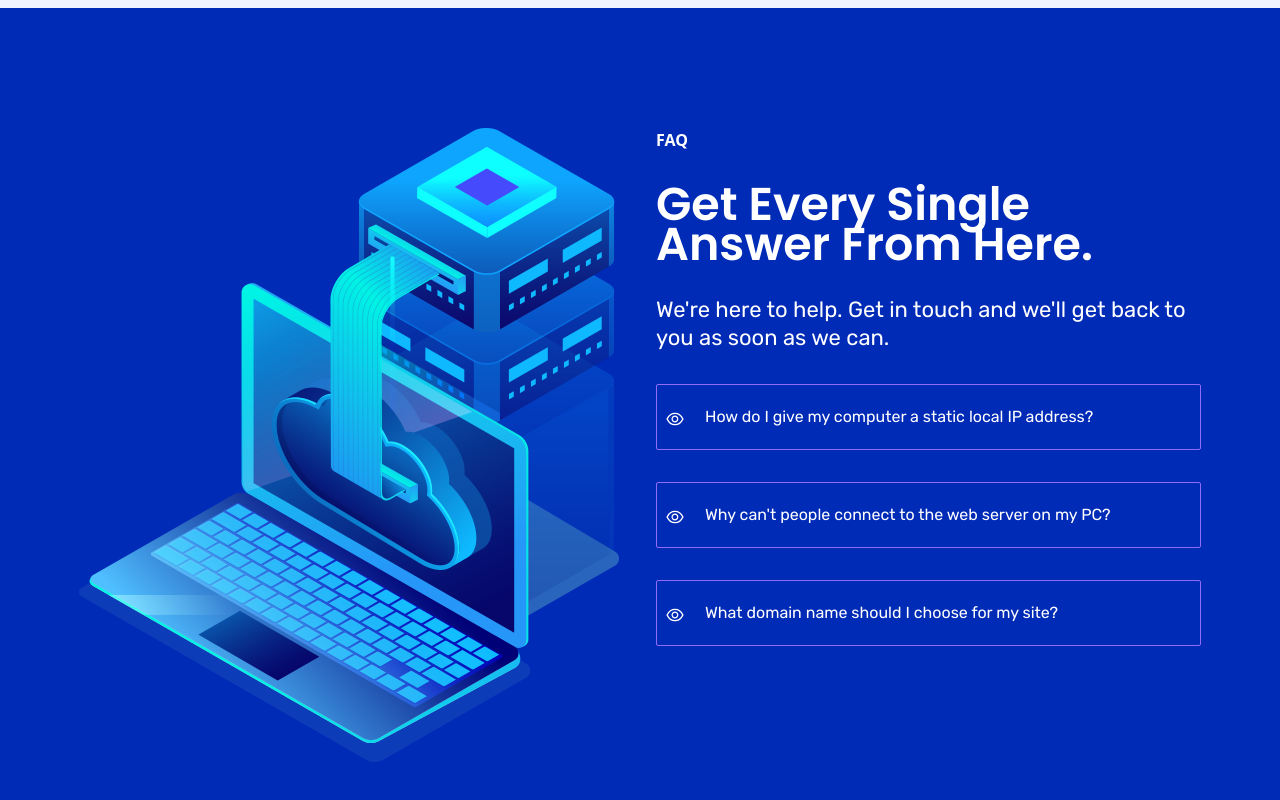
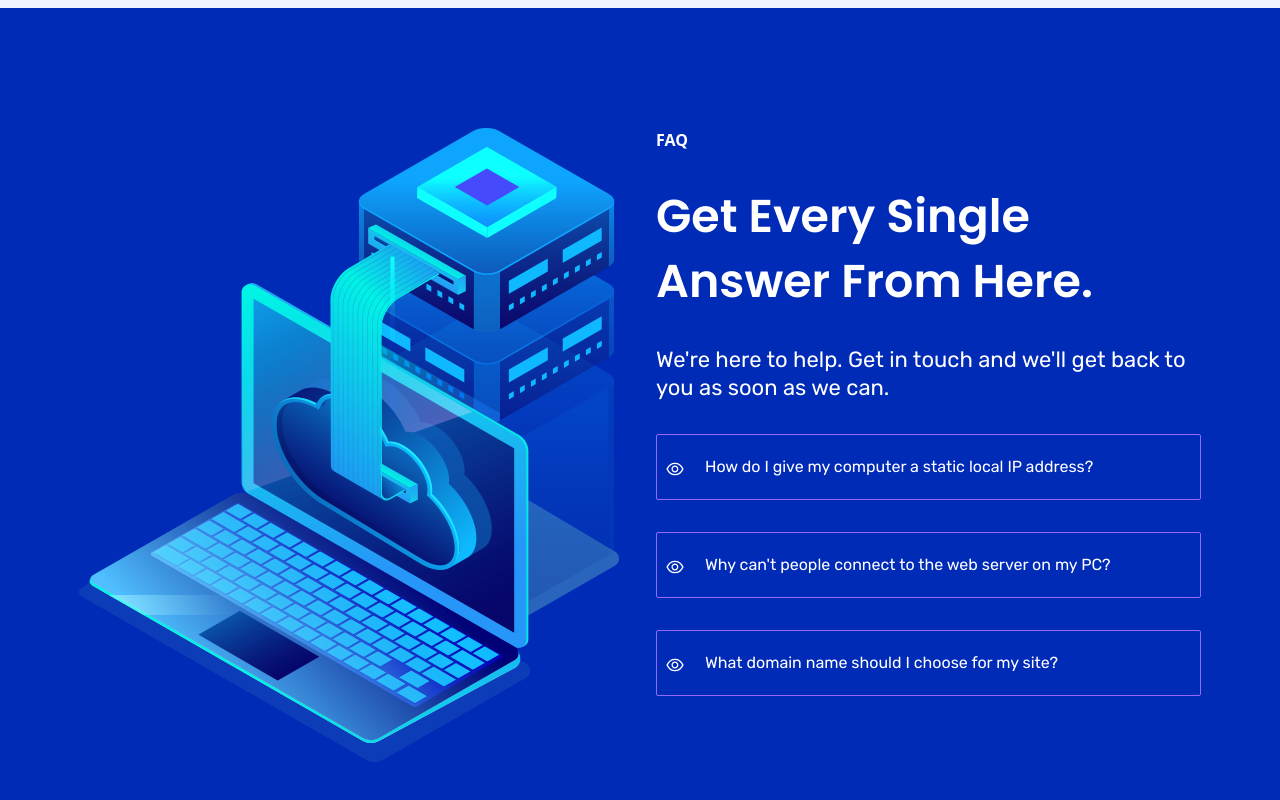
Before and after one commit to rakib-siddiki/PioHost, a React (Vite) app: page / in a window 1280 px wide. Shown: the part 3801-4601 px from the top of the page. Built offline with nearby package versions, Linux system fonts and the light colour scheme.

Commit message:
faq md screen acordian title fix

```diff
--- a/src/components/faq/Faq.jsx
+++ b/src/components/faq/Faq.jsx
@@ -16,7 +16,7 @@ const Faq = () => {
           <div>
             <h3 className="text-white font-semibold">FAQ</h3>
             <div className="mt-3 md:mt-5 xl:mt-8">
-              <h2 className="font-primary font-semibold text-2xl md:text-4xl xl:text-[46px] text-white ">
+              <h2 className="font-primary font-semibold text-2xl md:text-4xl xl:text-[46px] text-white md:leading-[50px] xl:leading-[65px]">
                 Get Every Single Answer From Here.
               </h2>
               <p className="font-secondary text-sm md:text-lg xl:text-[22px] text-white my-3 md:my-5 xl:my-8">
@@ -44,7 +44,7 @@ const Faq = () => {
                   )}
                 </div>
                 <div className="text-white ml-8">
-                  <h3 className="font-secondary">
+                  <h3 className="font-secondary lg:text-[15px] xl:text-base">
                     How do I give my computer a static local IP address?
                   </h3>
                   <p
@@ -77,7 +77,7 @@ const Faq = () => {
                   )}
                 </div>
                 <div className="text-white ml-8">
-                  <h3 className="font-secondary">
+                  <h3 className="font-secondary lg:text-[15px] xl:text-base">
                     Why can't people connect to the web server on my PC?
                   </h3>
                   <p
@@ -110,7 +110,7 @@ const Faq = () => {
                   )}
                 </div>
                 <div className="text-white ml-8">
-                  <h3 className="font-secondary">
+                  <h3 className="font-secondary lg:text-[15px] xl:text-base">
                     What domain name should I choose for my site?
                   </h3>
                   <p
```
